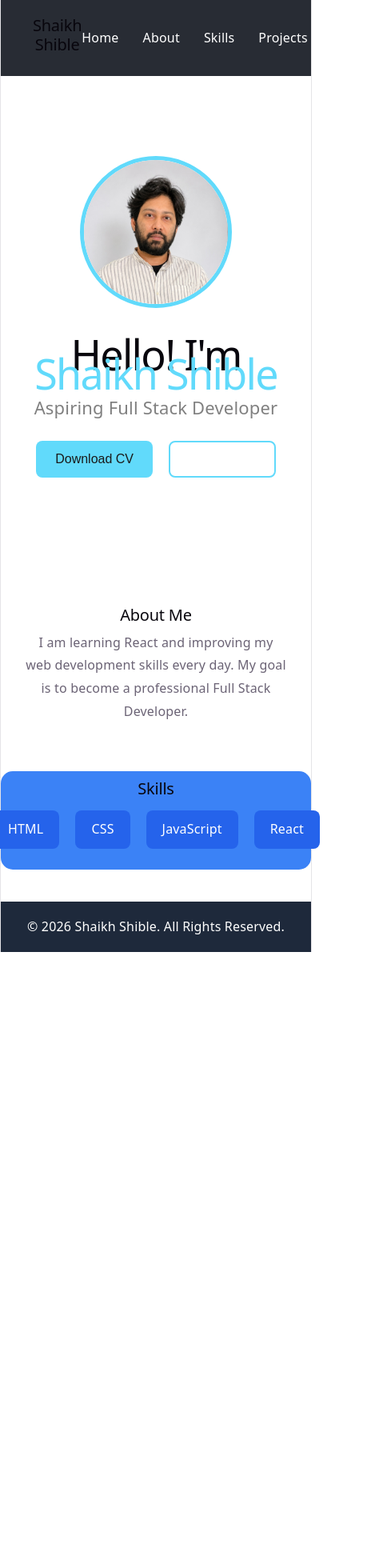
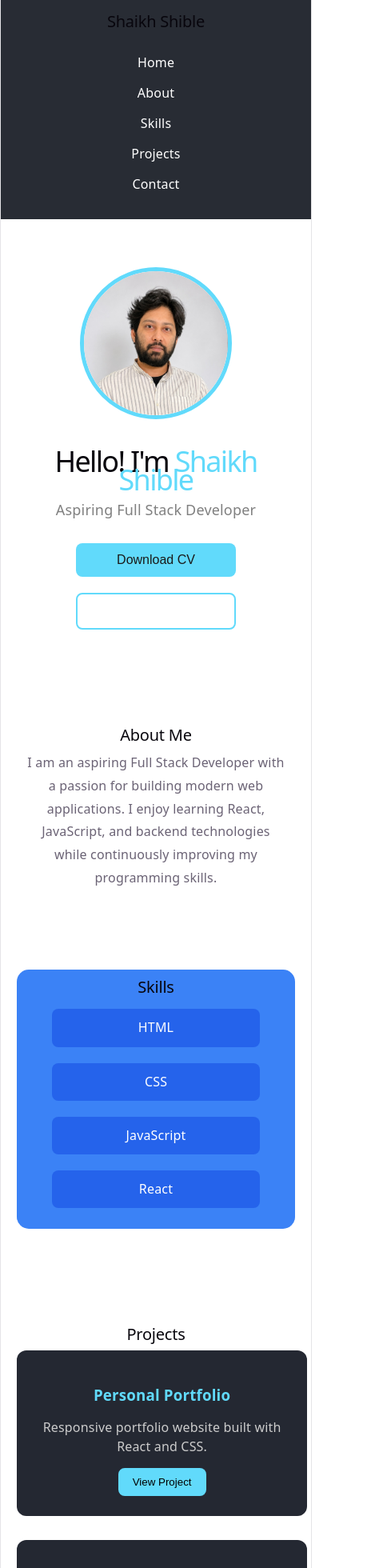
Before and after one commit to shaikhshible/fullstack-bootcamp, a React app in the folder portfolio/: page / in a window 390 px wide. Shown: the top 1960 px of the page at 80% size, 474 px wide, since content can reach past the window. Before the commit the page ends 1190 px from the top, so only its background shows below. Built offline with nearby package versions, Linux system fonts and the light colour scheme; the HTML template or start-up script is replaced by a standard one.

Commit message:
Day 6: Responsive design

```diff
--- a/portfolio/src/App.jsx
+++ b/portfolio/src/App.jsx
@@ -1,4 +1,5 @@
 import Navbar from "./components/Navbar";
+import Projects from "./components/Projects";
 import Hero from "./components/Hero";
 import About from "./components/About";
 import Skills from "./components/Skills";
@@ -15,6 +16,7 @@ function App() {
         <Hero />
         <About />
         <Skills />
+        <Projects />
       </main>
 
       <footer>
--- a/portfolio/src/components/About.jsx
+++ b/portfolio/src/components/About.jsx
@@ -6,8 +6,9 @@ function About () {
       <h2>About Me</h2>
 
       <p>
-        I am learning React and improving my web development skills every day.
-        My goal is to become a professional Full Stack Developer.
+        I am an aspiring Full Stack Developer with a passion for building modern web applications.
+        I enjoy learning React, JavaScript,
+        and backend technologies while continuously improving my programming skills.
         </p>
       </section>
   );
--- a/portfolio/src/components/Footer.css
+++ b/portfolio/src/components/Footer.css
@@ -1,6 +1,6 @@
 .footer {
   background: #1e293b;
   color: white;
-  padding: 20px;
+  padding: 25px;
   margin-top: 40px;
 }
--- a/portfolio/src/components/Hero.css
+++ b/portfolio/src/components/Hero.css
@@ -9,11 +9,12 @@
   border-radius: 50%;
   object-fit: cover;
   border: 5px solid #61dafb;
-  margin-bottom: 20px;
+  margin-bottom: 15px;
 }
 
 .hero h1 {
   font-size: 52px;
+  margin-bottom: 15px;
 }
 
 .hero p {
@@ -34,12 +35,13 @@
 
 .btn-primary,
 .btn-secondary {
+  width: 200px;
   padding: 12px 24px;
   border: none;
   border-radius: 8px;
   font-size: 16px;
   cursor: pointer;
-  transition: 0.3s;
+  transition: all 0.3s ease;
 }
 
 .btn-primary {
@@ -61,3 +63,29 @@
   background-color: #61dafb;
   color: #1a1a1a;
 }
+
+@media (max-width: 768px) {
+  .hero {
+    padding: 60px 20px;
+  }
+
+  .hero h1 {
+    font-size: 36px;
+  }
+
+  .hero p {
+    font-size: 18px;
+  }
+
+  .buttons {
+    flex-direction: column;
+    align-items: center;
+    gap: 15px;
+  }
+
+  .profile-image {
+    width: 180px;
+    max-width: 100%;
+    height: 180px;
+  }
+}
--- a/portfolio/src/components/Navbar.css
+++ b/portfolio/src/components/Navbar.css
@@ -17,19 +17,32 @@
 .nav-links {
   display: flex;
   align-items: center;
-  gap: 30px;
+  gap: 10px;
 
   list-style: none;
-  margin: 0;
+  margin-top: 10px;
   padding: 0;
 }
 
 .nav-links li{
   color: white;
   cursor: pointer;
-  transition: color 0.3s ease;
+  transition: all 0.3s ease;
 }
 
 .nav-links li:hover{
   color: #61dafb;
 }
+
+@media (max-width: 768px) {
+  .navbar {
+    flex-direction: column;
+    padding: 15px 20px;
+  }
+
+  .nav-links {
+    margin-top: 20px;
+    flex-direction: column;
+    gap: 15px;
+  }
+}
--- /dev/null
+++ b/portfolio/src/components/Projects.css
@@ -0,0 +1,60 @@
+.projects {
+  padding: 80px 20px;
+  text-align: center;
+}
+
+.project-container {
+  display: flex;
+  justify-content: center;
+  gap: 30px;
+  flex-wrap: wrap;
+}
+
+.project-card {
+  width: 25%;
+  background: #242832;
+  padding: 25px;
+  border-radius: 12px;
+  transition: 0.3s;
+}
+
+.project-card:hover {
+  transform: translateY(-8px);
+}
+
+.project-card h3 {
+  color: #61dafb;
+}
+
+.project-card p {
+  margin: 15px 0;
+  color: #ccc;
+}
+
+.project-card button {
+  background: #61dafb;
+  color: black;
+  border: none;
+  padding: 10px 18px;
+  border-radius: 8px;
+  cursor: pointer;
+  transition: all 0.3s ease;
+}
+
+.project-card button:hover{
+  color: white;
+  background-color: #1a1a1a;
+  transform: scale(1.05);
+}
+
+@media (max-width: 768px) {
+
+  .project-container {
+    flex-direction: column;
+    align-items: center;
+  }
+
+  .project-card {
+    width: 90%;
+  }
+}
--- /dev/null
+++ b/portfolio/src/components/Projects.jsx
@@ -0,0 +1,38 @@
+import "./Projects.css";
+
+function Projects() {
+  return(
+    <section className="projects">
+      <h2>Projects</h2>
+
+      <div className="project-container">
+
+        <div className="project-card">
+          <h3>Personal Portfolio</h3>
+          <p>
+            Responsive portfolio website built with React and CSS.
+          </p>
+          <button>View Project</button>
+        </div>
+
+        <div className="project-card">
+          <h3>Weather App</h3>
+          <p>
+            Weather application using React and OpenWeather API.
+          </p>
+          <button>View Project</button>
+        </div>
+
+        <div className="project-card">
+          <h3>Todo App</h3>
+          <p>
+            Task management application built with React.
+          </p>
+          <button>View Project</button>
+        </div>
+      </div>
+    </section>
+  );
+}
+
+export default Projects;
--- a/portfolio/src/components/Skills.css
+++ b/portfolio/src/components/Skills.css
@@ -1,6 +1,7 @@
 .skills {
   background: #3b82f6;
   padding: 10px 20px;
+  margin: 40px 20px;
   border-radius: 15px;
   transition: 0.3s;
 }
@@ -21,7 +22,22 @@
   border-radius: 8px;
 }
 
-.skills:hover{
+.skills li:hover{
   background: #61dafb;
+  color: black;
   transform: translateY(-3px);
+  transition:  all 0.3s ease;
 }
+
+@media (max-width: 768px) {
+
+  .skills ul {
+    flex-direction: column;
+    align-items: center;
+  }
+
+  .skills li {
+    width: 220px;
+    text-align: center;
+  }
+}
--- a/portfolio/src/index.css
+++ b/portfolio/src/index.css
@@ -55,12 +55,12 @@ body {
 }
 
 #root {
-  width: 1126px;
-  max-width: 100%;
+  width: 100%;
+  max-width: 1200px;
   margin: 0 auto;
   text-align: center;
   border-inline: 1px solid var(--border);
-  min-height: 100svh;
+  min-height: 100vh;
   display: flex;
   flex-direction: column;
   box-sizing: border-box;
@@ -109,3 +109,7 @@ code {
   padding: 4px 8px;
   background: var(--code-bg);
 }
+
+@media (max-width: 768px) {
+
+}
```
